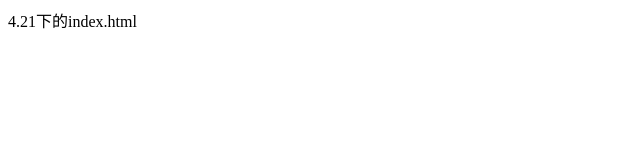
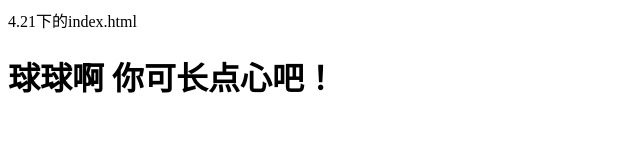
Before and after one commit to wanghongya123/wanghongya123.github.io, a plain HTML site: page 4.21/index.html in a window 1280 px wide. Shown: the whole page, without its empty margins (0-640 px from the left). Drawn offline with Linux system fonts and the light colour scheme.

Commit message:
第二次修改

```diff
--- a/4.21/index.html
+++ b/4.21/index.html
@@ -1 +1,2 @@
 4.21下的index.html
+<h1>球球啊 你可长点心吧！</h1>
```
